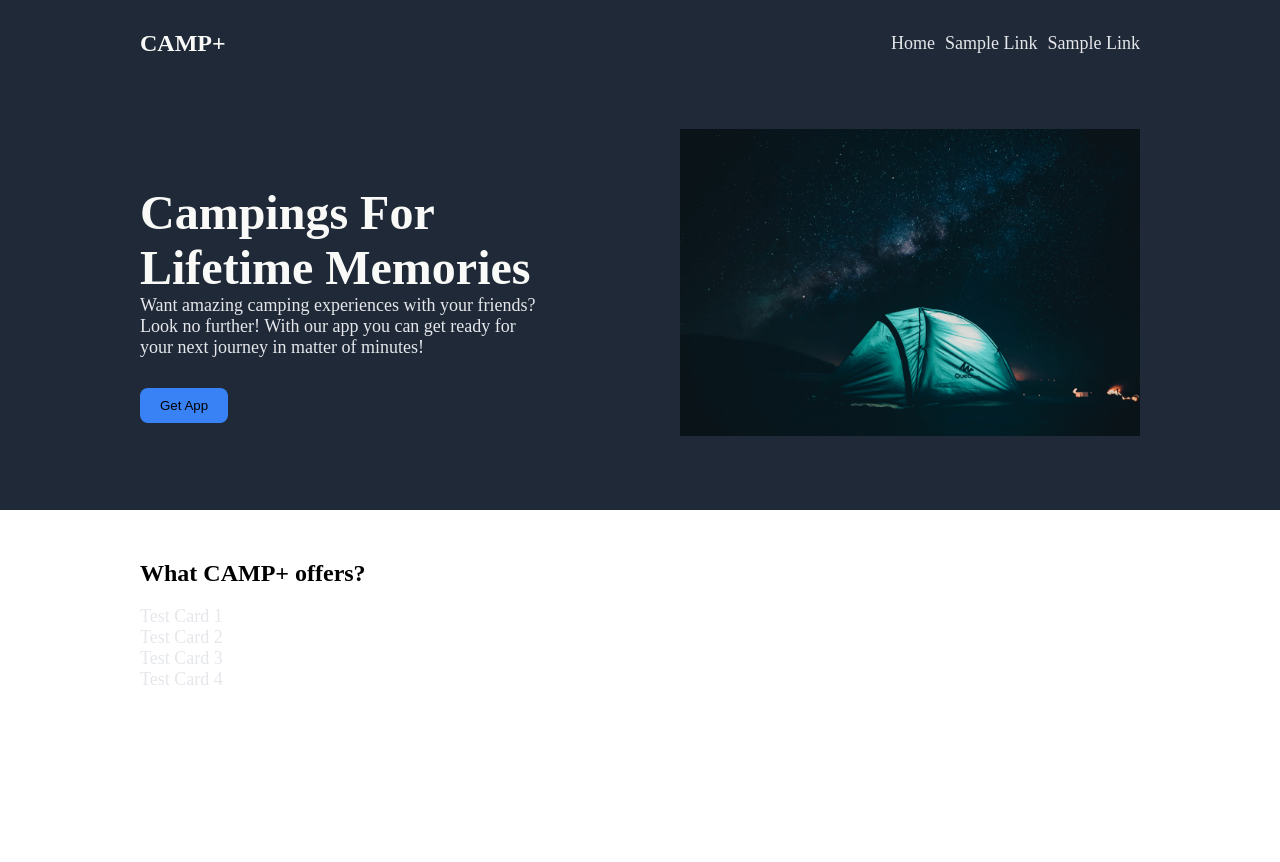
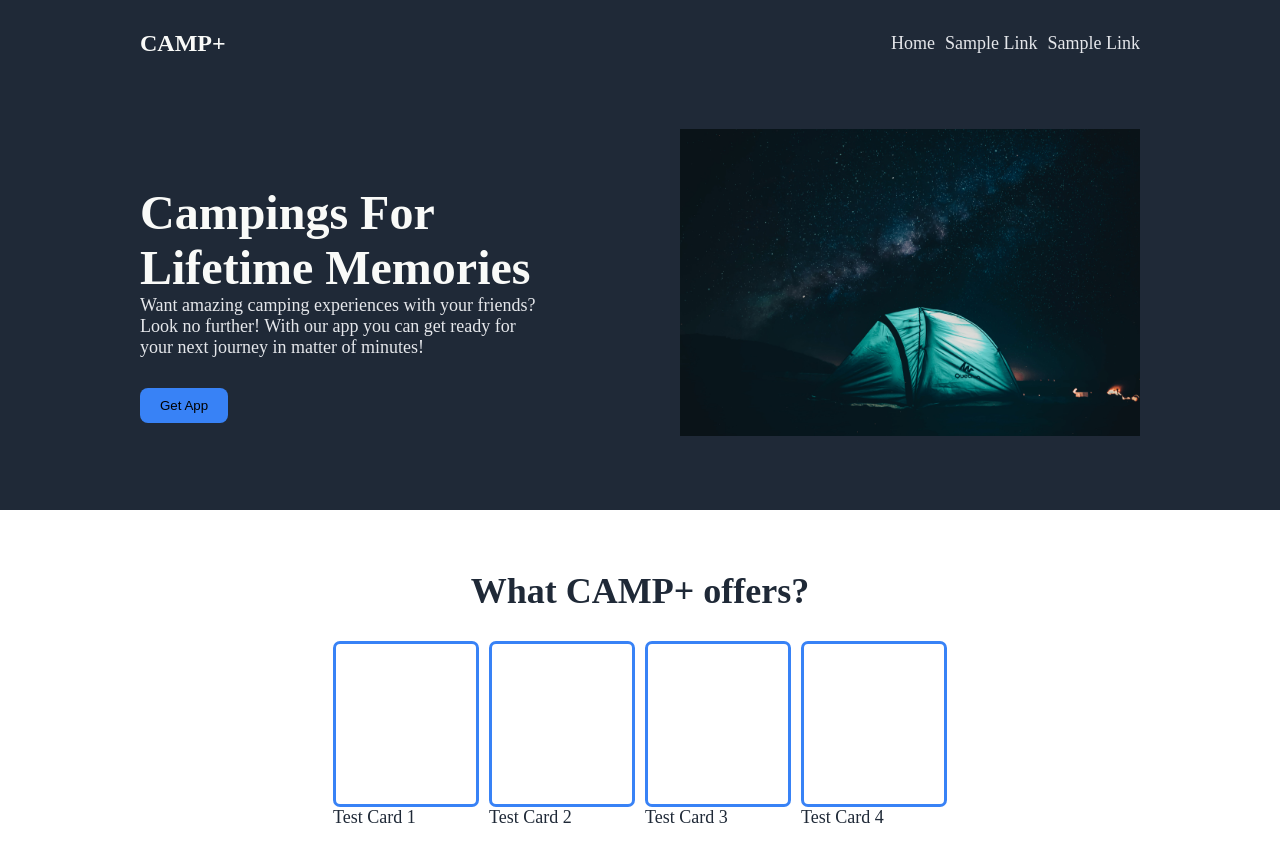
Before and after one commit to Chantuu/odin-landing-page, a plain HTML site: page index.html in a window 1280 px wide. Before the commit the page ends 800 px from the top, so only its background shows below. Drawn offline with Linux system fonts and the light colour scheme.

Commit message:
Style card section
Card text is currently misalligned and card body needs width property

```diff
--- a/styles.css
+++ b/styles.css
@@ -11,10 +11,17 @@ img {
 h1 {
     color: #F9FAF8;
     font-size: 48px;
-    font-weight: extra-bold;
+    font-weight: bolder;
 
     /* Removes default margins on h1 */
     margin: 0px;
+}
+
+h2 {
+    color: #1F2937;
+    font-size: 36px;
+    font-weight: bolder;
+    text-align: center;
 }
 
 p, .navbar a {
@@ -83,3 +90,20 @@ p, .navbar a {
     border-radius: 8px;
     padding: 10px 20px;
 }
+
+.cards {
+    display: flex;
+    justify-content: center;
+    gap: 10px;
+}
+
+.icon-border {
+    border: 3px solid #3882F6;
+    border-radius: 7px;
+    width: 140px;
+    height: 160px;
+}
+
+.card-text {
+    color: #1F2937;
+}
```
